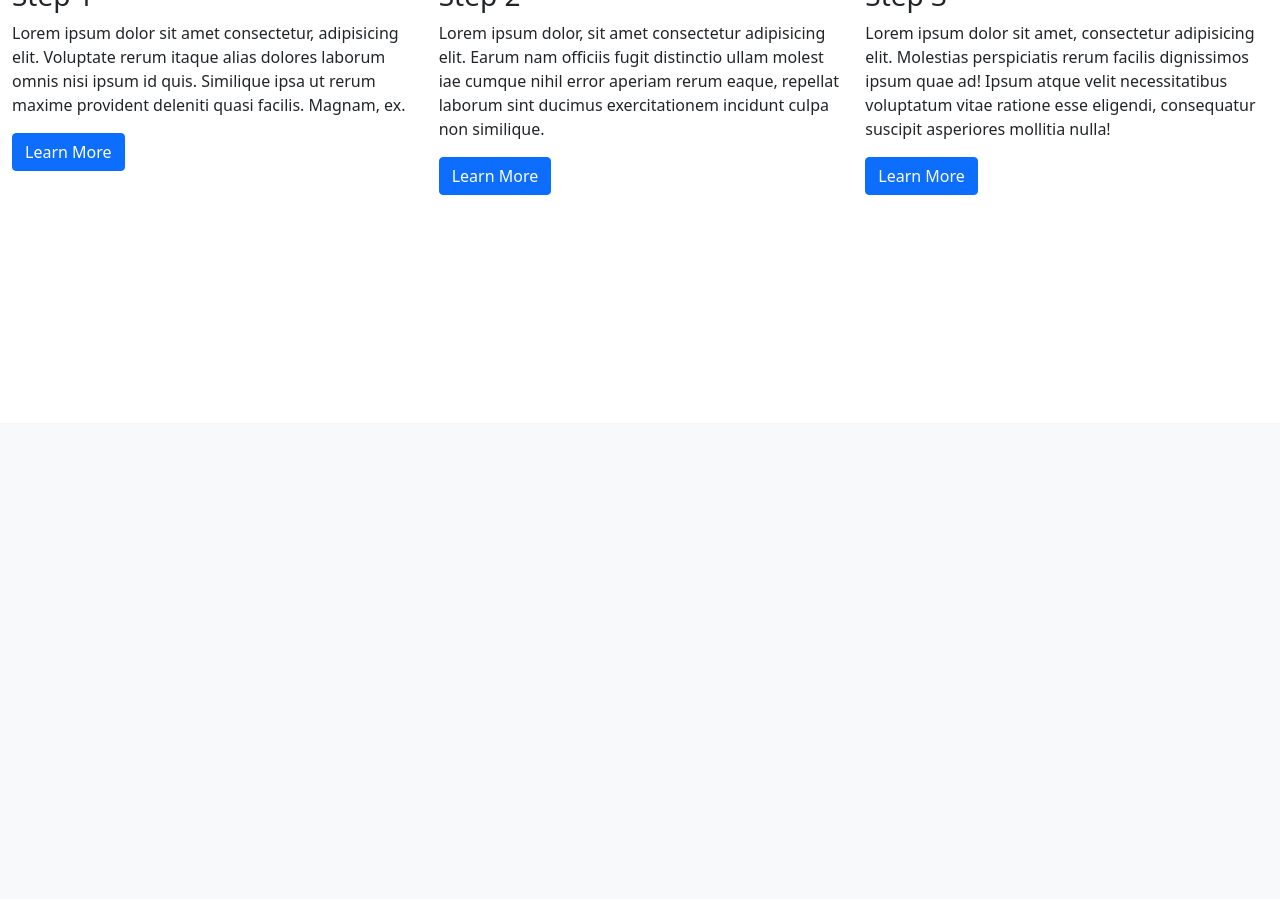
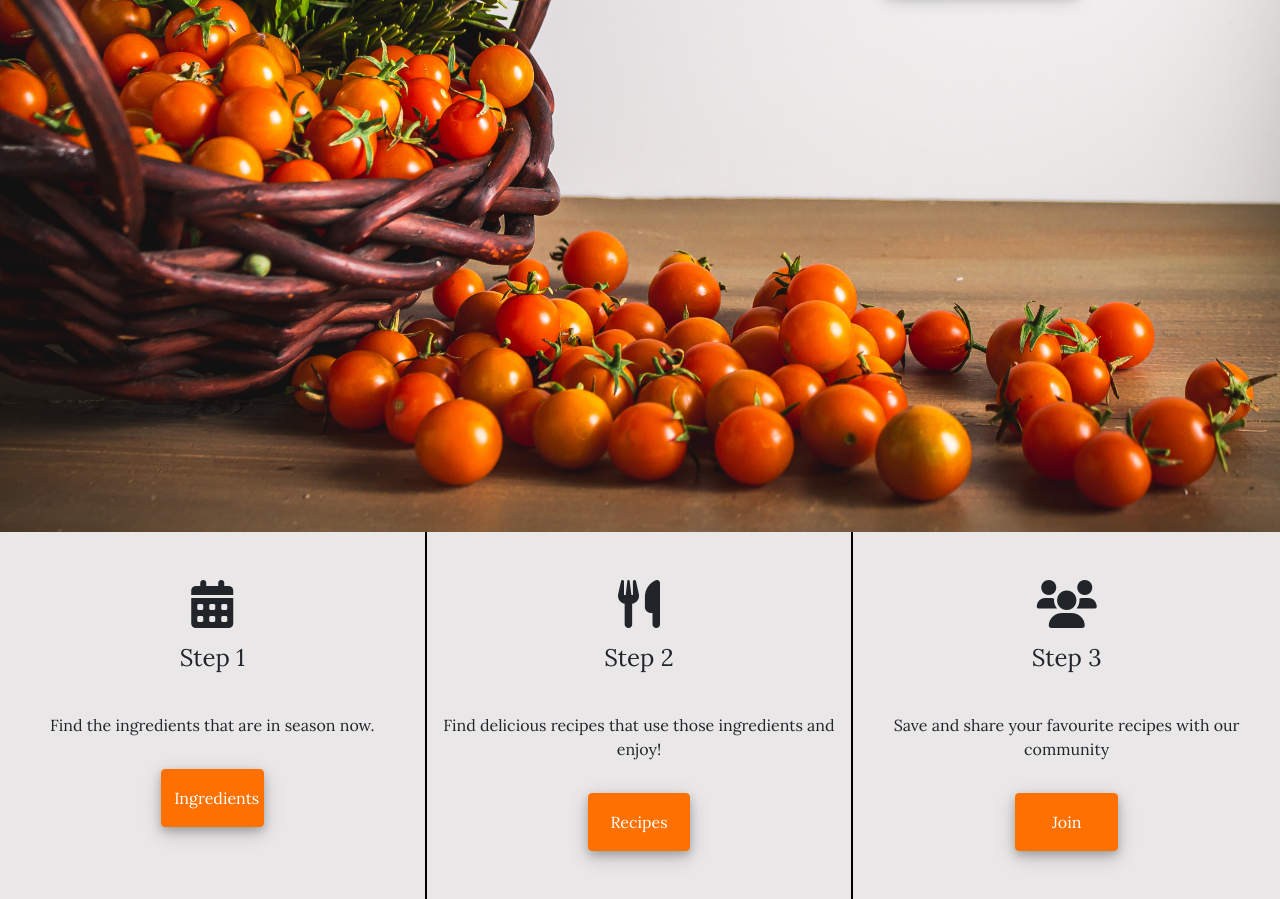
Before and after one commit to Code-Institute-Submissions/jameskelly33-in-season-recipes, a Flask app: page / in a window 1280 px wide. Shown: the part 377-1276 px from the top of the page. Before the commit the page ends 572 px from the top, so only its background shows below. Run offline with Flask 2, Linux system fonts and the light colour scheme; some libraries are stand-ins or nearby versions.

Commit message:
Add custom CSS styles to homepage for desktop views

```diff
--- a/static/css/style.css
+++ b/static/css/style.css
@@ -1,3 +1,62 @@
-body, html{
-    height:100%;
+body,
+html {
+    height: 100%;
+    font-family: 'Lora', serif;
 }
+
+
+.hero-img {
+    position: relative;
+}
+
+.cover-text {
+    position: absolute;
+    top: 20vh;
+    right: 4vw;
+    color: black;
+    padding-left: 2vw;
+    padding-right: 2vw;
+}
+
+.hero-img-heading {
+    margin-top: 20px;
+    font-size: 4vw;
+    letter-spacing: 1.5vw;
+    font-weight: 400;
+}
+
+.hero-img-sub-heading{
+    margin-top: 2vh;
+    font-size: 1.5vw;
+    font-weight: 300;
+}
+
+.hero-img-btn{
+    margin-top: 20px;
+    background-color: #fe7101;
+    border-color: #fe7101;
+    box-shadow: 0 4px 8px 0 rgba(0, 0, 0, 0.2), 0 6px 20px 0 rgba(0, 0, 0, 0.19);
+}
+
+.steps-section{
+    background-color: #e9e7e8;
+}
+
+.steps-section-button{
+    background-color: #fe7101;
+    border-color: #fe7101;
+    box-shadow: 0 4px 8px 0 rgba(0, 0, 0, 0.2), 0 6px 20px 0 rgba(0, 0, 0, 0.19);
+    width:8vw;
+}
+
+.steps-heading{
+    font-size: 3vh;
+}
+
+.steps-text{
+    font-size: 2vh;
+}
+
+.step-1, .step-2{
+    border-right: 2px solid black
+}
--- a/templates/base.html
+++ b/templates/base.html
@@ -1,9 +1,16 @@
 <!DOCTYPE html>
 <html lang="en">
+
 <head>
     <meta charset="UTF-8">
     <meta http-equiv="X-UA-Compatible" content="IE=edge">
     <meta name="viewport" content="width=device-width, initial-scale=1.0">
+    <link rel="preconnect" href="https://fonts.googleapis.com">
+    <link rel="preconnect" href="https://fonts.gstatic.com" crossorigin>
+    <link href="https://fonts.googleapis.com/css2?family=Lora&display=swap" rel="stylesheet">
+    <link rel="stylesheet" href="https://cdnjs.cloudflare.com/ajax/libs/font-awesome/6.0.0-beta2/css/all.min.css"
+        integrity="sha512-YWzhKL2whUzgiheMoBFwW8CKV4qpHQAEuvilg9FAn5VJUDwKZZxkJNuGM4XkWuk94WCrrwslk8yWNGmY1EduTA=="
+        crossorigin="anonymous" referrerpolicy="no-referrer" />
     <link href="https://cdn.jsdelivr.net/npm/bootstrap@5.0.2/dist/css/bootstrap.min.css" rel="stylesheet"
         integrity="sha384-EVSTQN3/azprG1Anm3QDgpJLIm9Nao0Yz1ztcQTwFspd3yD65VohhpuuCOmLASjC" crossorigin="anonymous">
     <link rel="stylesheet" href="{{ url_for('static', filename='css/style.css') }}" type="text/css">
@@ -11,10 +18,11 @@
     {% endblock %}
     <title>In Season</title>
 </head>
+
 <body>
 
 
-    <nav class="navbar navbar-expand-lg navbar-light bg-light">
+    <nav id ="mynav" class="navbar navbar-expand-lg navbar-light ">
         <div class="container-fluid">
             <a class="navbar-brand" href="{{ url_for('homepage') }}">IN SEASON</a>
             <button class="navbar-toggler" type="button" data-bs-toggle="collapse"
@@ -42,7 +50,8 @@
                         <a class="nav-link" href="#" tabindex="-1">Log In</a>
                     </li>
                     <li class="nav-item">
-                        <a class="nav-link" href="" data-bs-toggle="modal" data-bs-target="#exampleModal" tabindex="-1">Register</a>
+                        <a class="nav-link" href="" data-bs-toggle="modal" data-bs-target="#exampleModal"
+                            tabindex="-1">Register</a>
                     </li>
                 </ul>
             </div>
@@ -54,9 +63,10 @@
         {% endblock %}
     </main>
     <script src="https://cdn.jsdelivr.net/npm/bootstrap@5.0.2/dist/js/bootstrap.bundle.min.js"
-    integrity="sha384-MrcW6ZMFYlzcLA8Nl+NtUVF0sA7MsXsP1UyJoMp4YLEuNSfAP+JcXn/tWtIaxVXM" crossorigin="anonymous">
-</script>
-{% block scripts %}
-{% endblock %}
+        integrity="sha384-MrcW6ZMFYlzcLA8Nl+NtUVF0sA7MsXsP1UyJoMp4YLEuNSfAP+JcXn/tWtIaxVXM" crossorigin="anonymous">
+    </script>
+    {% block scripts %}
+    {% endblock %}
 </body>
+
 </html>
--- a/templates/index.html
+++ b/templates/index.html
@@ -1,44 +1,40 @@
 {% extends "base.html" %}
 {% block content %}
     <!-- Hero Image -->
-    <div class="container-fluid">
-        <div class="row">
-            <div class="col position-relative text-center text-light">
-                <img class='img-fluid hero-img' src="{{ url_for('static', filename='images/carrots.jpg') }}"
+    <div class="container-fluid g-0 hero-img-container">
+        <div class="row ">
+            <div class="col text-center">
+                <img class='img-fluid hero-img' src="{{ url_for('static', filename='images/tomatoes.jpg') }}"
                     alt="">
-                <div class='position-absolute top-50 start-50 translate-middle cover-text '>
-                    <h1 class='hero-img-text'> In Season</h1>
-                    <h2 class='hero-img-text'>Recipes for eating seasonally</h2>
-                    <button type="button" class="btn btn-primary hero-img-btn">What's In Season </button>
+                <div class='cover-text'>
+                    <h1 class='hero-img-heading'> IN SEASON</h1>
+                    <p class='hero-img-sub-heading'>Recipes for eating seasonally</p>
+                    <button type="button" class="btn btn-primary btn-lg hero-img-btn">What's In Season </button>
                 </div>
             </div>
         </div>
     </div>
 
     <!-- Steps Section -->
-    <div class="container-fluid">
+    <div class="container-fluid postion-relative steps-section">
         <div class="row">
-            <div class="col-xs-12 col-lg-4">
-                <h3>Step 1</h3>
-                <p>Lorem ipsum dolor sit amet consectetur, adipisicing elit. Voluptate rerum itaque alias dolores laborum
-                    omnis nisi ipsum id quis. Similique ipsa ut rerum maxime provident deleniti quasi facilis. Magnam, ex.
-                </p>
-                <button class="btn-primary btn">Learn More</button>
+            <div class="col-xs-12 col-lg-4 text-center py-5 step-1 ">
+                <i class="fas fa-calendar-alt fa-3x"></i>
+                <h3 class="steps-heading py-3">Step 1</h3>
+                <p class="steps-text py-3">Find the ingredients that are in season now.</p>
+                <button class="btn-primary btn steps-section-button py-3">Ingredients</button>
             </div>
-            <div class="col-xs-12 col-lg-4">
-                <h3>Step 2</h3>
-                <p>Lorem ipsum dolor, sit amet consectetur adipisicing elit. Earum nam officiis fugit distinctio ullam
-                    molest
-                    iae cumque nihil error aperiam rerum eaque, repellat laborum sint ducimus exercitationem incidunt culpa
-                    non similique.</p>
-                <button class="btn-primary btn">Learn More</button>
+            <div class="col-xs-12 col-lg-4 text-center py-5 step-2 ">
+                <i class="fas fa-utensils fa-3x"></i>
+                <h3 class="steps-heading py-3">Step 2</h3>
+                <p class="steps-text py-3"> Find delicious recipes that use those ingredients and enjoy!</p>
+                <button class="btn-primary btn steps-section-button py-3">Recipes</button>
             </div>
-            <div class="col-xs-12 col-lg-4">
-                <h3>Step 3</h3>
-                <p>Lorem ipsum dolor sit amet, consectetur adipisicing elit. Molestias perspiciatis rerum facilis
-                    dignissimos ipsum quae ad! Ipsum atque velit necessitatibus voluptatum vitae ratione esse eligendi,
-                    consequatur suscipit asperiores mollitia nulla!</p>
-                <button class="btn-primary btn">Learn More</button>
+            <div class="col-xs-12 col-lg-4 text-center py-5 step-3 ">
+                <i class="fas fa-users fa-3x"></i>
+                <h3 class="steps-heading py-3" >Step 3</h3>
+                <p class="steps-text py-3">Save and share your favourite recipes with our community </p>
+                <button class="btn-primary btn steps-section-button py-3">Join</button>
             </div>
         </div>
     </div>
```
Also changed, not shown: static/images/rhubarb.jpg (added), static/images/tomatoes.jpg (added).
